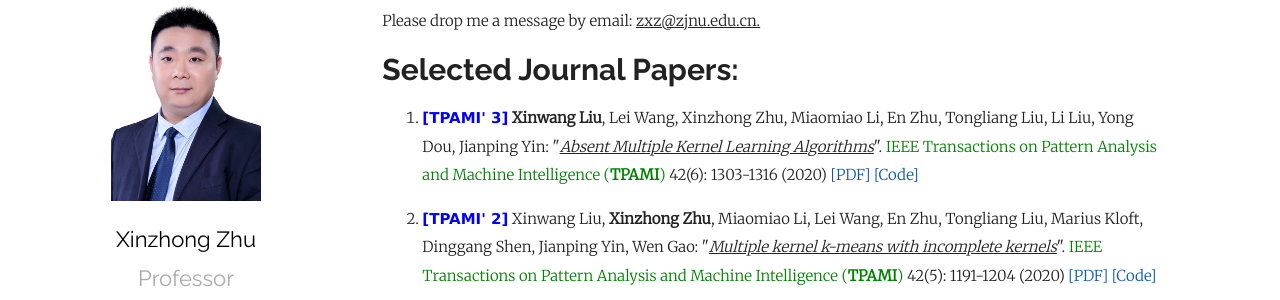
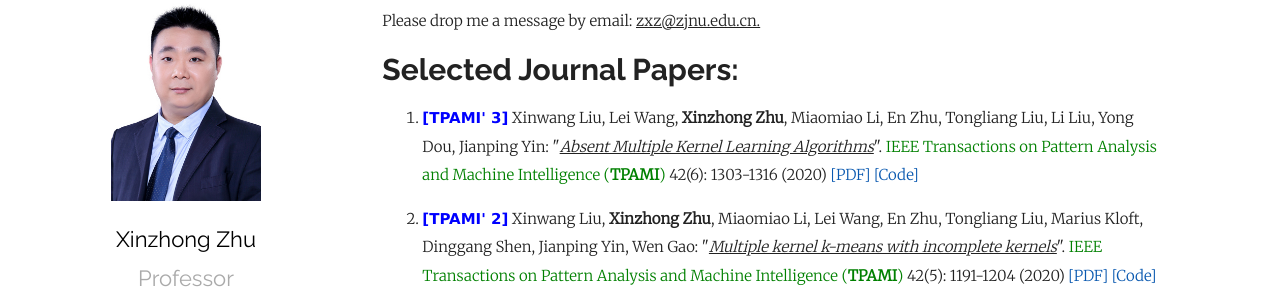
Before and after one commit to xinzhongzhu/xinzhongzhu.github.io, a Jekyll site: the page built from index.md, in a window 1280 px wide and 900 px high. Shown: the part 217-517 px from the top of the window. Built offline with Jekyll 4.4.1, drawn with Linux system fonts in a browser that asks for light colours; our own code applies the rules of GitHub Pages for plain Markdown files.

Commit message:
Update index.md

```diff
--- a/index.md
+++ b/index.md
@@ -15,7 +15,7 @@ Please drop me a message by email: <u>zxz@zjnu.edu.cn.</u>
 
 <ol>
 
-<p style="margin-top: 8px;"><li><font face="verdana" color="blue"><b>[TPAMI' 3]</b></font> <b>Xinwang Liu</b>, Lei Wang, Xinzhong Zhu, Miaomiao Li, En Zhu, Tongliang Liu, Li Liu, Yong Dou, Jianping Yin: "<i><u>Absent Multiple Kernel Learning Algorithms</u></i>". <font color="green">IEEE Transactions on Pattern Analysis and Machine Intelligence (<b>TPAMI</b>)</font> 42(6): 1303-1316 (2020) <a href = "https://tongliang-liu.github.io/papers/TPAMIAbsentKernel.pdf">[PDF]</a> <a href = "https://github.com/xinwangliu/Absent-Multiple-Kernel-Learning-Algorithms">[Code]</a></li></p>
+<p style="margin-top: 8px;"><li><font face="verdana" color="blue"><b>[TPAMI' 3]</b></font> Xinwang Liu, Lei Wang, <b>Xinzhong Zhu</b>, Miaomiao Li, En Zhu, Tongliang Liu, Li Liu, Yong Dou, Jianping Yin: "<i><u>Absent Multiple Kernel Learning Algorithms</u></i>". <font color="green">IEEE Transactions on Pattern Analysis and Machine Intelligence (<b>TPAMI</b>)</font> 42(6): 1303-1316 (2020) <a href = "https://tongliang-liu.github.io/papers/TPAMIAbsentKernel.pdf">[PDF]</a> <a href = "https://github.com/xinwangliu/Absent-Multiple-Kernel-Learning-Algorithms">[Code]</a></li></p>
 
 <p style="margin-top: 8px;"><li><font face="verdana" color="blue"><b>[TPAMI' 2]</b></font> Xinwang Liu, <b>Xinzhong Zhu</b>, Miaomiao Li, Lei Wang, En Zhu, Tongliang Liu, Marius Kloft, Dinggang Shen, Jianping Yin, Wen Gao: "<i><u>Multiple kernel k-means with incomplete kernels</u></i>". <font color="green">IEEE Transactions on Pattern Analysis and Machine Intelligence (<b>TPAMI</b>)</font> 42(5): 1191-1204 (2020) <a href = "https://tongliang-liu.github.io/papers/TPAMIK-means.pdf">[PDF]</a> <a href = "https://github.com/xinwangliu/absentkernel/tree/master">[Code]</a></li></p>
 
```
